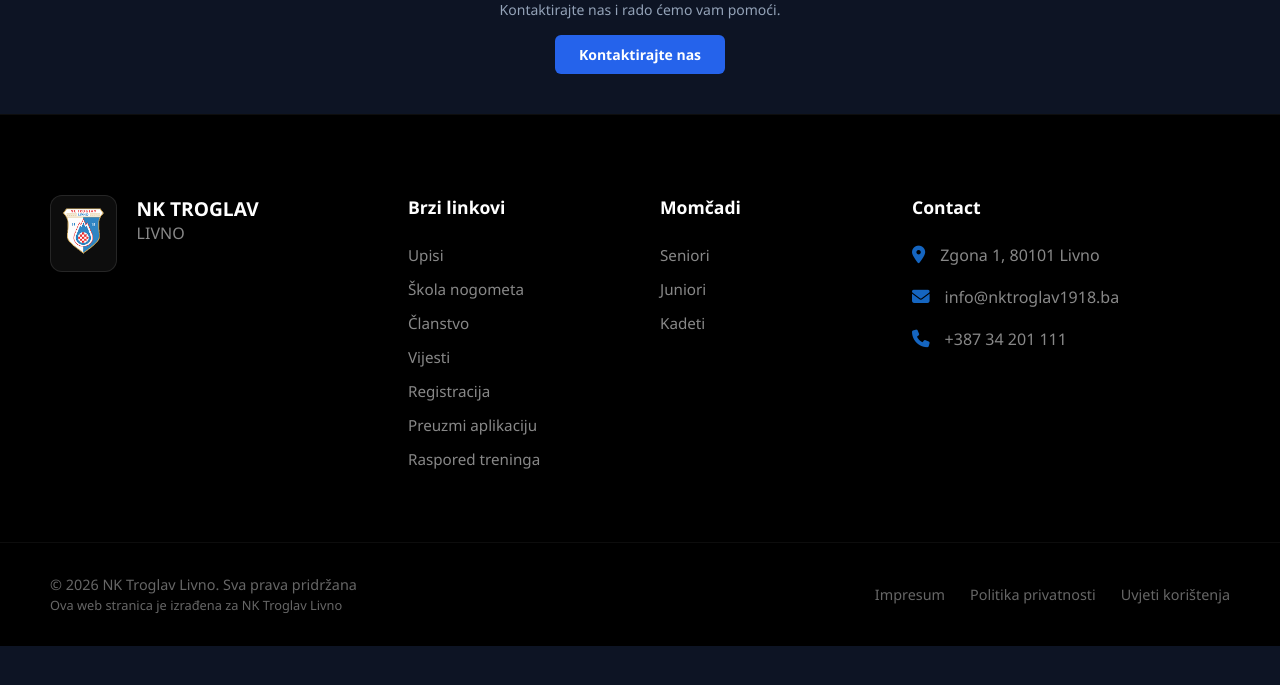
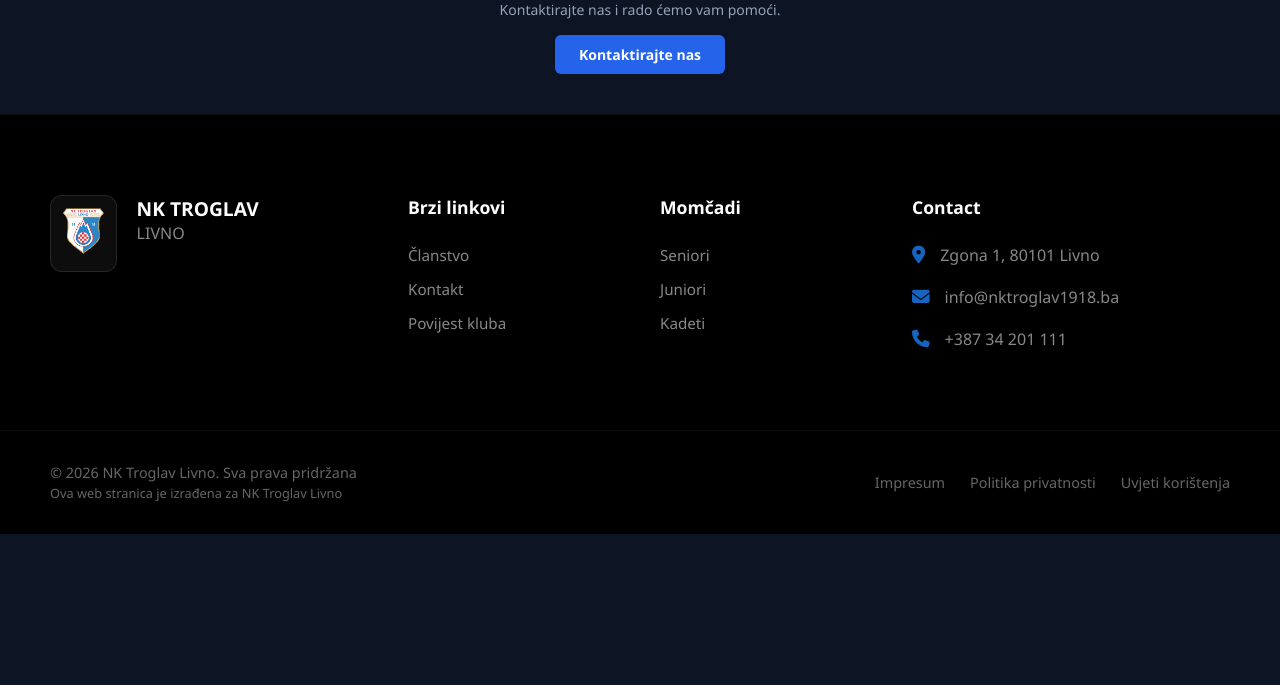
Before and after one commit to dragosakic-create/troglav, a Django app: page /clanstvo in a window 1280 px wide. Shown: the part 1283-1968 px from the top of the page. Run offline with Django 5.2, Linux system fonts and the light colour scheme.

Commit message:
footer izmjene

```diff
--- a/templates/base.html
+++ b/templates/base.html
@@ -69,22 +69,21 @@
         <div class="footer-section">
             <h4>Brzi linkovi</h4>
             <ul>
-                <li><a href="#">Upisi</a></li>
-                <li><a href="#">Škola nogometa</a></li>
-                <li><a href="#">Članstvo</a></li>
-                <li><a href="#">Vijesti</a></li>
-                <li><a href="#">Registracija</a></li>
-                <li><a href="#">Preuzmi aplikaciju</a></li>
-                <li><a href="#">Raspored treninga</a></li>
+
+
+                <li><a href="{% url 'clanstvo' %}">Članstvo</a></li>
+                <li><a href="{% url 'kontakt' %}">Kontakt</a></li>
+                <li><a href="{% url 'povijest' %}">Povijest kluba</a></li>
+
             </ul>
         </div>
 
         <div class="footer-section">
             <h4>Momčadi</h4>
             <ul>
-                <li><a href="#">Seniori</a></li>
-                <li><a href="#">Juniori</a></li>
-                <li><a href="#">Kadeti</a></li>
+                <li><a href="{% url 'seniori' %}">Seniori</a></li>
+               <li><a href="{% url 'juniori' %}">Juniori</a></li>
+                <li><a href="{% url 'kadeti' %}">Kadeti</a></li>
             </ul>
         </div>
 
```
